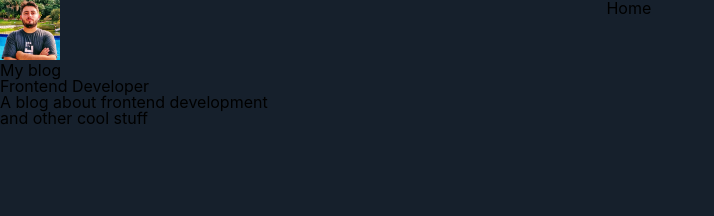
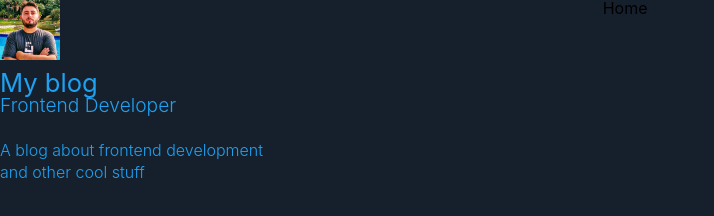
Before and after one commit to YuriGuilherme/gatsby-course, a Gatsby site: page / in a window 1280 px wide. Shown: the whole page, without its empty margins (0-714 px from the left). Built offline with nearby package versions, Linux system fonts and the light colour scheme; Gatsby itself is replaced by a stand-in of ours.

Commit message:
fix(profile): move styles to a separate file

```diff
--- a/src/components/Profile/index.js
+++ b/src/components/Profile/index.js
@@ -3,6 +3,7 @@ import React from 'react'
 import { useStaticQuery, graphql } from 'gatsby'
 
 import Avatar from '../Avatar'
+import * as S from './styled'
 
 const Profile = () => {
     const {
@@ -22,12 +23,16 @@ const Profile = () => {
     `)
 
     return (
-        <div className="Profile-wrapper">
-            <Avatar />
-            <h1>{title}</h1>
-            <h2>{position}</h2>
-            <p>{description}</p>
-        </div>
+        <S.ProfileWrapper>
+            <S.ProfileLink>
+                <Avatar />
+                <S.ProfileAuthor>
+                    {title}
+                    <S.ProfilePosition>{position}</S.ProfilePosition>
+                </S.ProfileAuthor>
+                <S.ProfileDescription>{description}</S.ProfileDescription>
+            </S.ProfileLink>
+        </S.ProfileWrapper>
     )
 }
 
--- /dev/null
+++ b/src/components/Profile/styled.js
@@ -0,0 +1,34 @@
+import styled from 'styled-components'
+import { Link } from 'gatsby'
+
+export const ProfileWrapper = styled.section`
+  color: #8899a6;
+  display: flex;
+  flex-direction: column;
+`
+
+ export const ProfileLink = styled(Link)`
+  color: #8899a6;
+  text-decoration: none;
+  transition: color 0.5s;
+   &:hover {
+    color: #1fa1f2;
+  }
+`
+
+ export const ProfileAuthor = styled.h1`
+  font-size: 1.6rem;
+  margin: 0.5rem auto 1.5rem;
+`
+
+ export const ProfilePosition = styled.small`
+  display: block;
+  font-size: 1.2rem;
+  font-weight: 300;
+`
+
+ export const ProfileDescription = styled.p`
+  font-size: 1rem;
+  font-weight: 300;
+  line-height: 1.4;
+`
```
